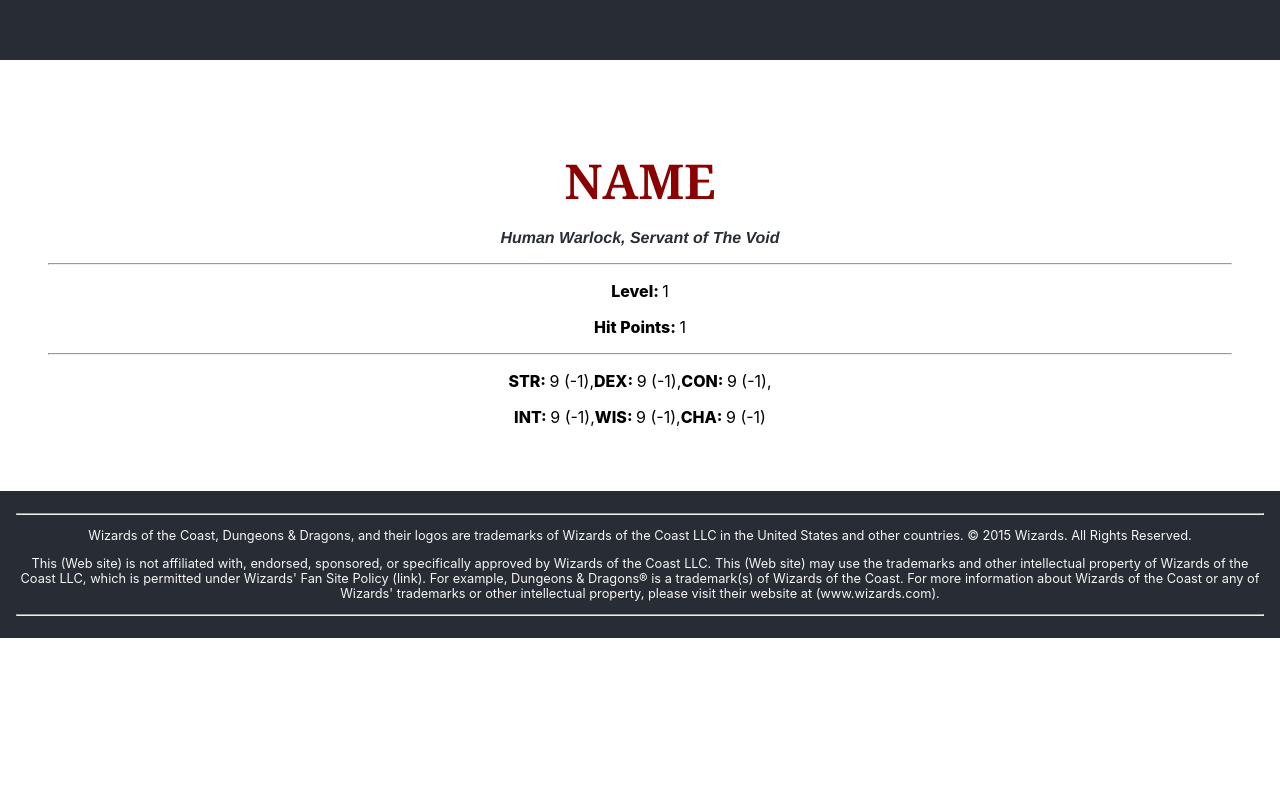
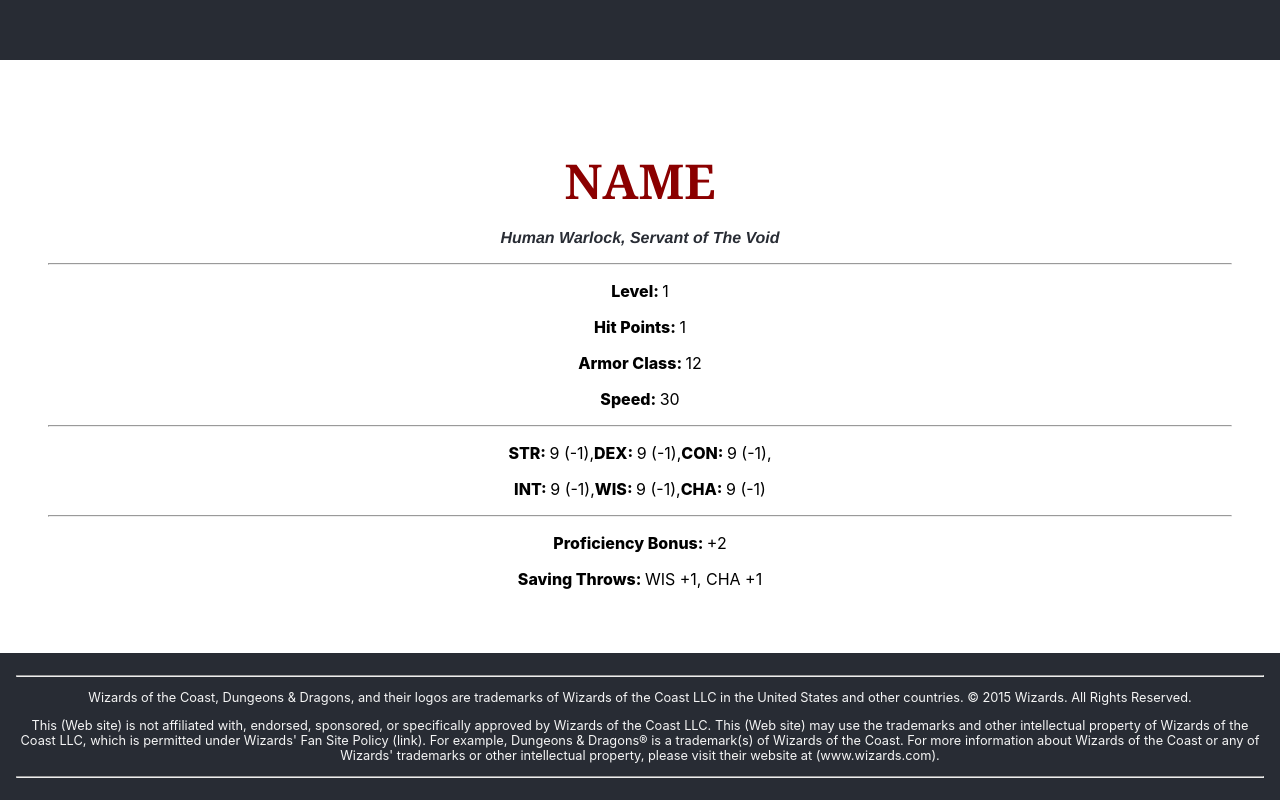
Before and after one commit to AcmeCat/Warlocks, a React (Create React App) app: page / in a window 1280 px wide. Shown: the part 740-1540 px from the top of the page. Before the commit the page ends 1378 px from the top, so only its background shows below. Built offline with nearby package versions, Linux system fonts and the light colour scheme.

Commit message:
added proficiency bonus to state. added proficiency bonus and saving throw bonuses to stat block. added dummy values to stat block for AC and Speed

```diff
--- a/src/App.js
+++ b/src/App.js
@@ -1,6 +1,7 @@
 import logo from './penta.svg';
 import './App.css';
 import React from 'react';
+//import 'public/data.json';
 
 class App extends React.Component {
   constructor(props) {
@@ -17,7 +18,8 @@ class App extends React.Component {
       WIS: 9,
       CHA: 9,
       hitPoints: 1,
-      pact: ""
+      pact: "",
+      proficiency: 2
     }
     this.letsBegin = this.letsBegin.bind(this);
   }
@@ -52,6 +54,10 @@ class App extends React.Component {
         pact: ''
       })
     }
+    let proficiency = this.calcProficiency(level);
+    this.setState({
+      proficiency: proficiency
+    })
   }
 
   render (){
@@ -78,6 +84,8 @@ class App extends React.Component {
           <hr/>
           <p><span className='title'>Level: </span>{this.state.level}</p>
           <p><span className='title'>Hit Points: </span>{this.state.hitPoints}</p>
+          <p><span className='title'>Armor Class: </span> 12</p>
+          <p><span className='title'>Speed: </span> 30</p>
           <hr/>
           <p><span className='title'>STR: </span>{this.state.STR} ({this.modString(this.getModFromStat(this.state.STR))}),
             <span className='title'>DEX: </span>{this.state.DEX} ({this.modString(this.getModFromStat(this.state.DEX))}),
@@ -85,6 +93,9 @@ class App extends React.Component {
           <p><span className='title'>INT: </span>{this.state.INT} ({this.modString(this.getModFromStat(this.state.INT))}),
             <span className='title'>WIS: </span>{this.state.WIS} ({this.modString(this.getModFromStat(this.state.WIS))}),
             <span className='title'>CHA: </span>{this.state.CHA} ({this.modString(this.getModFromStat(this.state.CHA))})</p>
+          <hr/>
+          <p><span className='title'>Proficiency Bonus: </span> +{this.state.proficiency}</p>
+          <p><span className='title'>Saving Throws: </span> WIS +{this.state.proficiency + this.getModFromStat(this.state.WIS)}, CHA +{this.state.proficiency + this.getModFromStat(this.state.CHA)}</p>
         </main>
         <Footer/>
       </div>
@@ -119,6 +130,10 @@ class App extends React.Component {
 
   getPact = () => {
     return this.randomItem(this.pacts);
+  }
+
+  calcProficiency = (lvl) => {
+    return Math.floor((lvl + 7) / 4);
   }
 
   /* stats */
```
